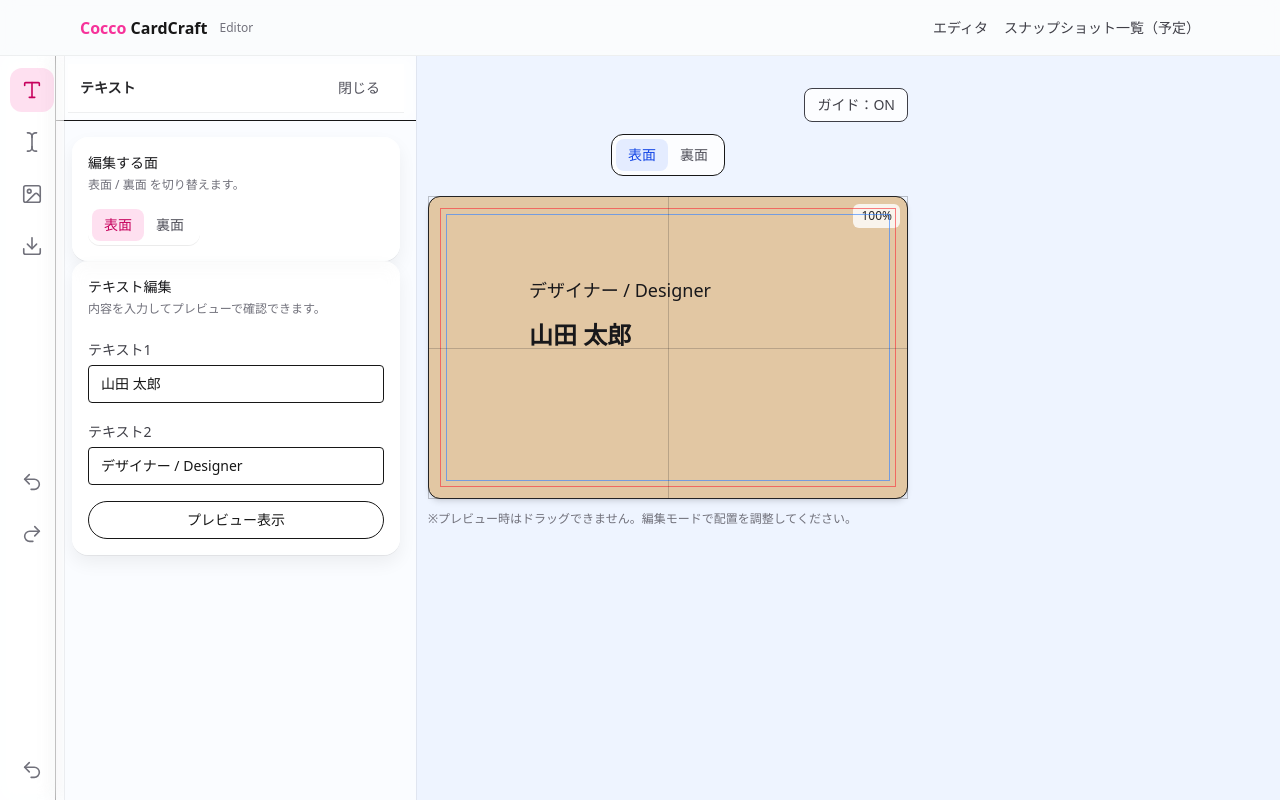
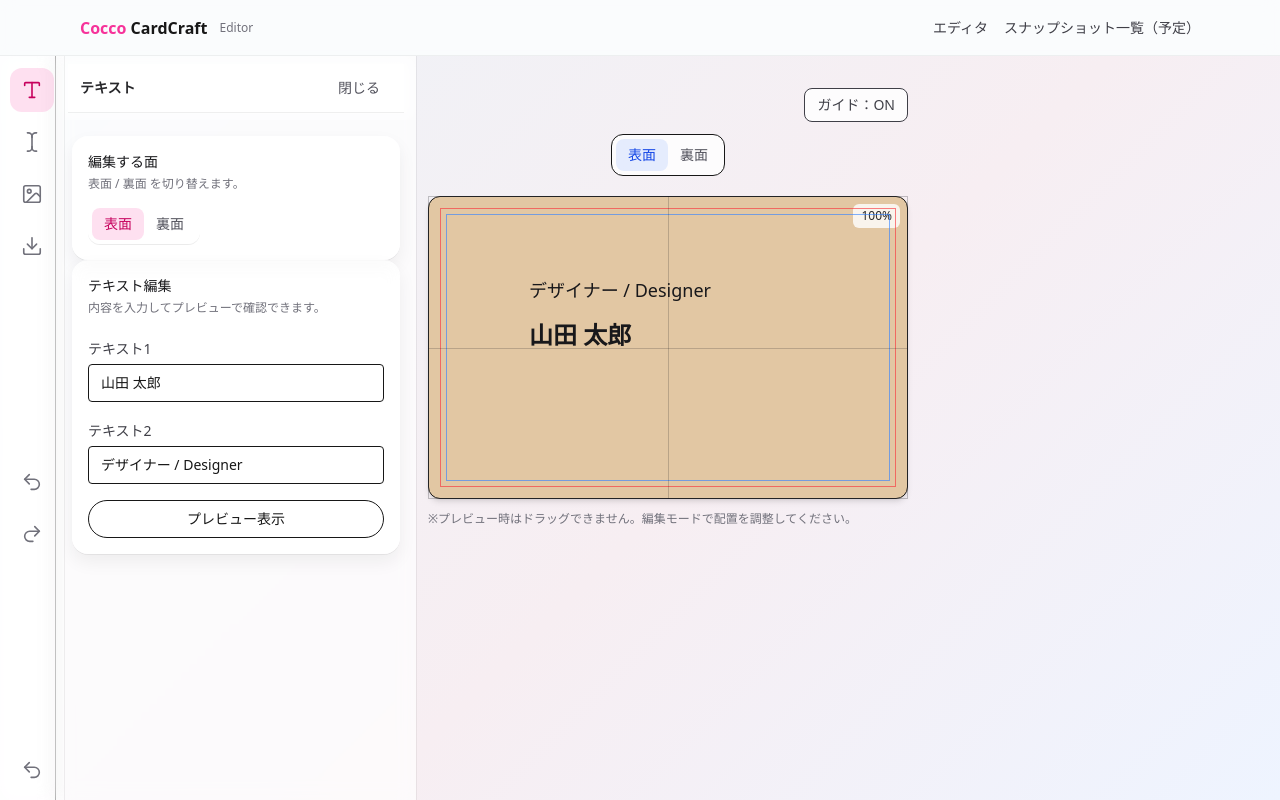
Before and after one commit to muu-ima/muu-cardcraft-lite, a Next.js app: page /editor in a window 1280 px wide. Both pictures are taken after a click on the button "文字". Built offline with nearby package versions, Linux system fonts and the light colour scheme.

Commit message:
全体のレイアウト修正

```diff
--- a/app/components/ToolPanel.tsx
+++ b/app/components/ToolPanel.tsx
@@ -143,7 +143,7 @@ export default function ToolPanel({
       ].join(" ")}
     >
       {/* ✅ 見出し：BottomSheetでも上に残る */}
-      <div className="sticky top-0 z-10 -mx-4 mb-3 border-b bg-white/90 px-4 py-3 backdrop-blur xl:mx-0 xl:mb-0 xl:bg-transparent xl:px-3 xl:py-2">
+      <div className="sticky top-0 z-10 -mx-4 mb-3 bg-white/90 px-4 lg:py-3 backdrop-blur xl:mx-0 xl:mb-0 xl:bg-transparent xl:px-3 xl:py-2">
         {/* ✅ showHeader のときだけ描画する */}
         {showHeader && (
           <div
--- a/app/editor/CardEditor.tsx
+++ b/app/editor/CardEditor.tsx
@@ -63,7 +63,13 @@ export default function CardEditor() {
   };
 
   return (
-    <div className="relative h-full w-full bg-[#eef4ff]">
+    <div
+      className="relative h-full w-full "
+      style={{
+        background:
+          "linear-gradient(135deg, #eef3f8 0%, #f7eef2 55%, #eef4ff 100%)",
+      }}
+    >
       {/* ★ヘッダー分(56px)は上に空ける */}
       <div className="fixed left-0 top-14 z-40 h-[calc(100vh-56px)] w-14 border-r bg-white/70 backdrop-blur hidden xl:block">
         <Toolbar
```
